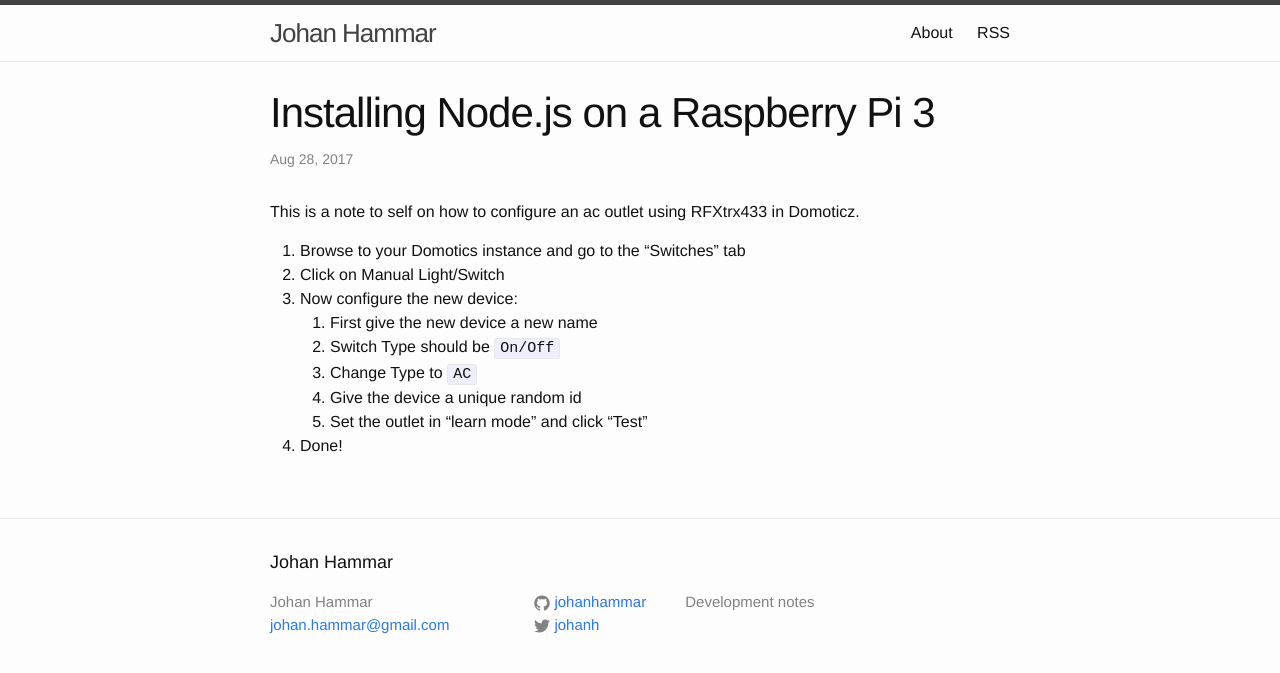
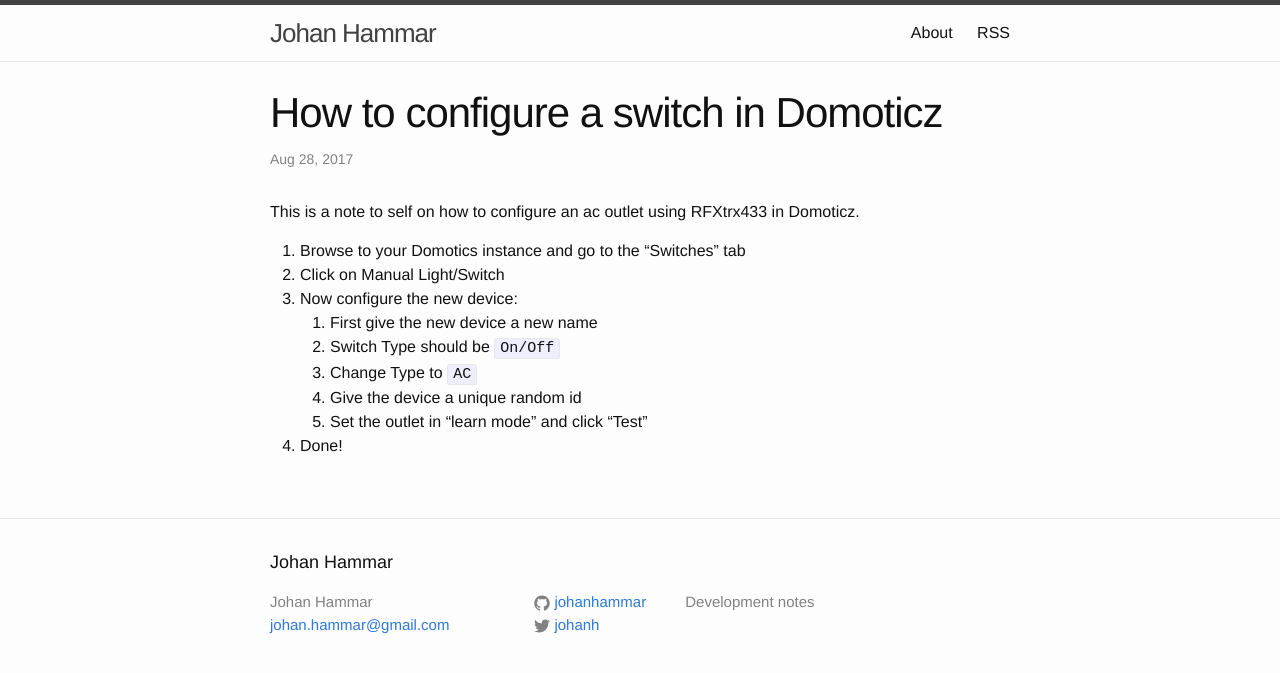
Before and after one commit to johanhammar/johanhammar.github.io, a Jekyll site: the page built from _posts/2017-08-28-configure-switch-in-domoticz.markdown, in a window 1280 px wide. Shown: the top 673 px of the page. Built offline with Jekyll 4.4.1, drawn with Linux system fonts in a browser that asks for light colours.

Commit message:
Update incorrect post title

```diff
--- a/_posts/2017-08-28-configure-switch-in-domoticz.markdown
+++ b/_posts/2017-08-28-configure-switch-in-domoticz.markdown
@@ -1,6 +1,6 @@
 ---
 layout: post
-title:  "Installing Node.js on a Raspberry Pi 3"
+title:  "How to configure a switch in Domoticz"
 date:   2017-08-28 20:55:00 +0100
 categories: raspberry pi automation domoticz 433mhz
 ---
```
